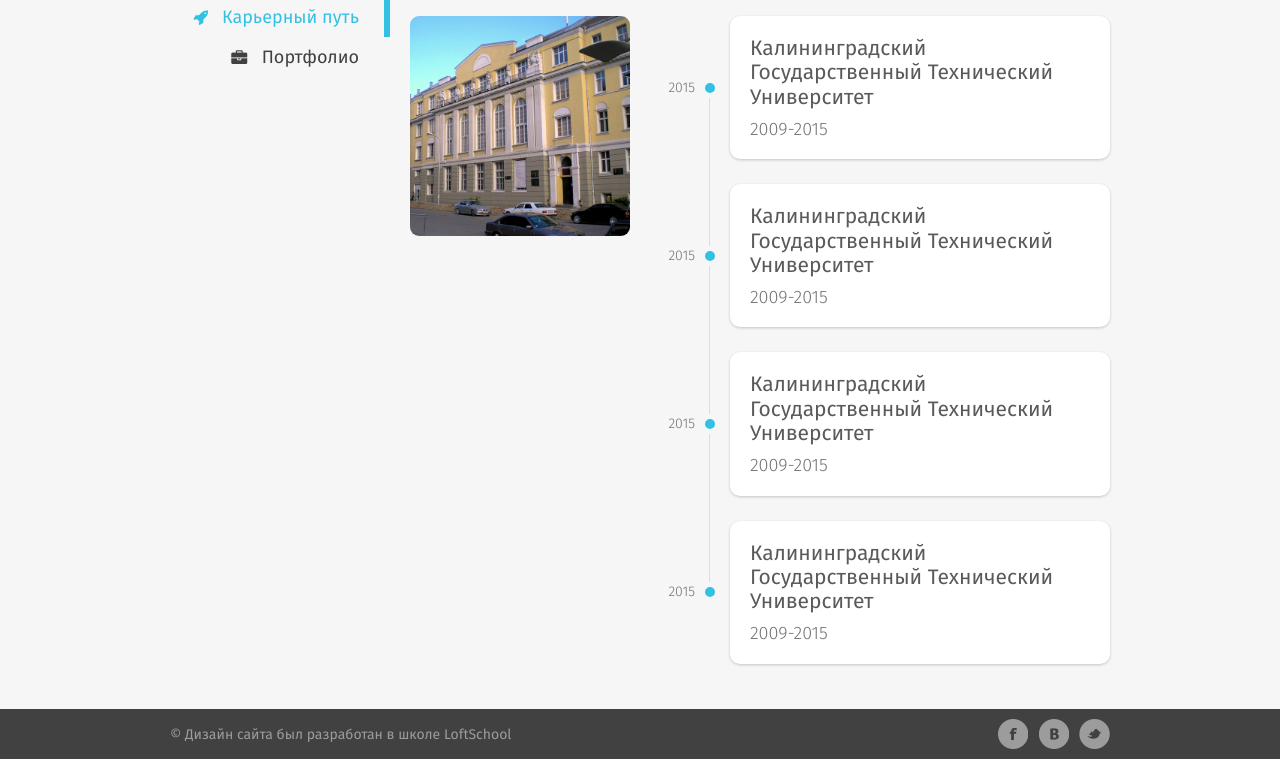
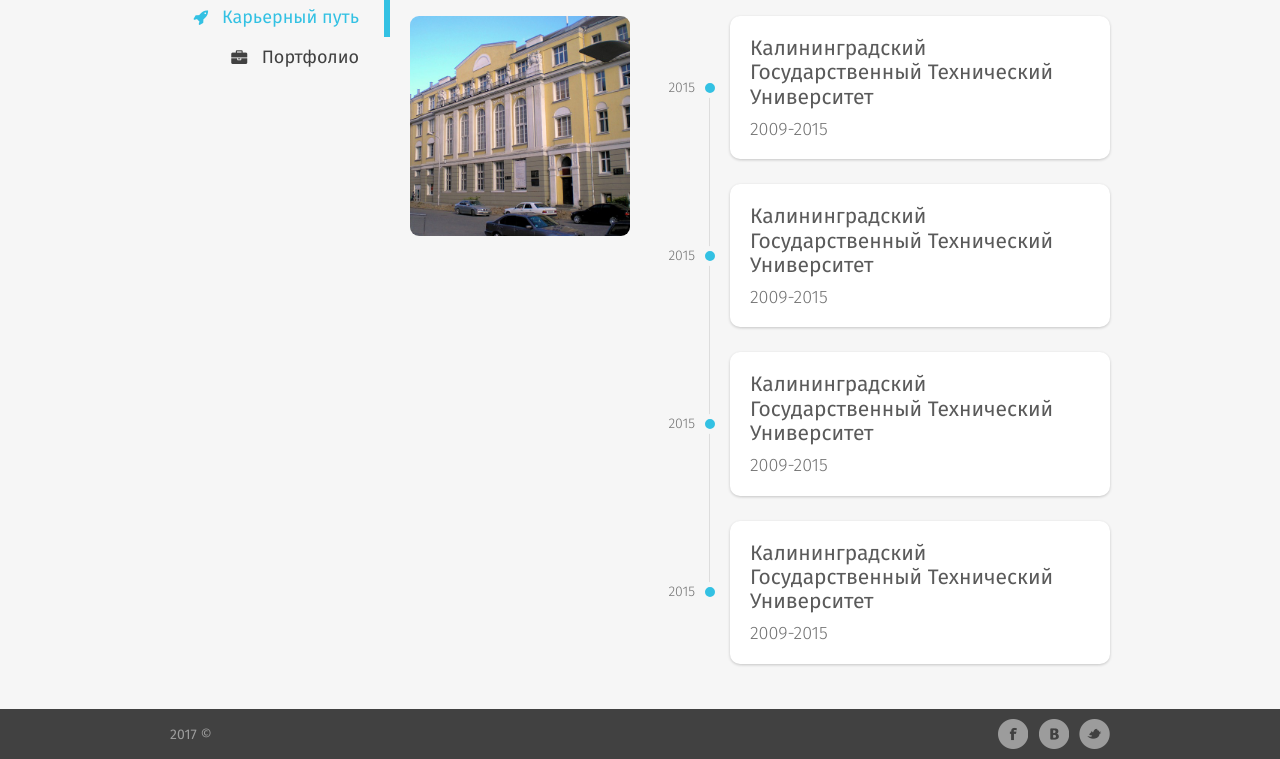
Before and after one commit to ak1tos/ak1tos.github.io, a plain HTML site: page career.html in a window 1280 px wide. Shown: the part 149-908 px from the top of the page. Drawn offline with Linux system fonts and the light colour scheme.

Commit message:
Add files via upload

```diff
--- a/career.html
+++ b/career.html
@@ -136,7 +136,7 @@
 			<div class="container clearfix">
 				<div class="footer__left">
 					<div class="copyright">
-						© Дизайн сайта был разработан в школе LoftSchool
+						2017 ©
 					</div>
 				</div>
 				<div class="footer__right">
```
Also changed, not shown: portfolio.html (+1 -1 lines).
